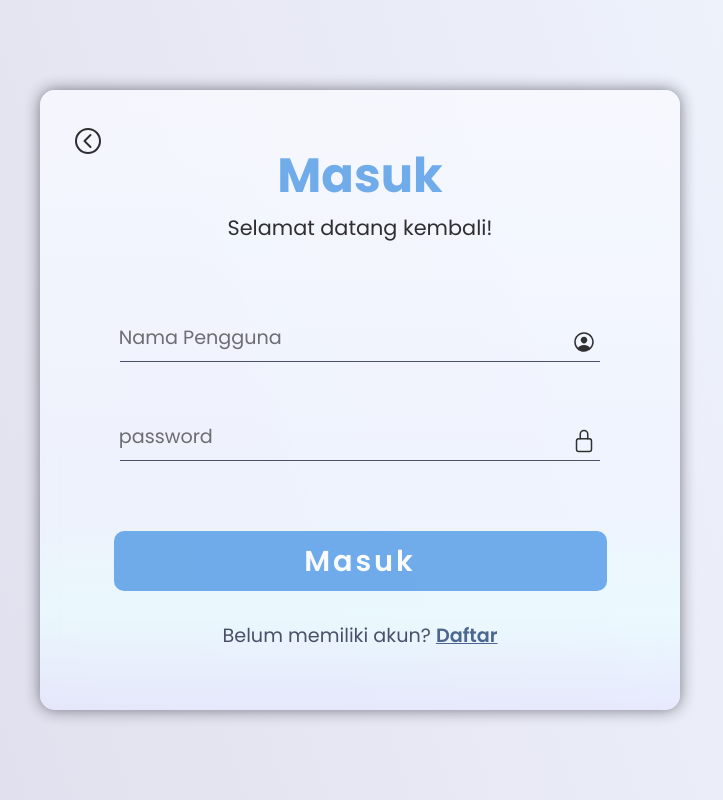
After one commit to MiBlue027/UMKM_Promotion_01, a PHP site: page /LoginPage/loginPage.html in a window 1280 px wide. The commit adds this page. Shown: the whole page, without its empty margins (280-1003 px from the left). Run offline with PHP 8.4, Linux system fonts and the light colour scheme.

Commit message:
Login Register Page

```diff
--- /dev/null
+++ b/LoginPage/loginPage.html
@@ -0,0 +1,112 @@
+<!doctype html>
+<html lang="en">
+<head>
+    <meta charset="UTF-8">
+    <meta name="viewport"
+          content="width=device-width, user-scalable=no, initial-scale=1.0, maximum-scale=1.0, minimum-scale=1.0">
+    <meta http-equiv="X-UA-Compatible" content="ie=edge">
+
+    <!--    Google Font ----------------------------------------------------------->
+    <link rel="preconnect" href="https://fonts.googleapis.com">
+    <link rel="preconnect" href="https://fonts.gstatic.com" crossorigin>
+    <link href="https://fonts.googleapis.com/css2?family=Poppins:ital,wght@0,100;0,200;0,300;0,400;0,500;0,600;0,700;0,800;0,900;1,100;1,200;1,300;1,400;1,500;1,600;1,700;1,800;1,900&display=swap" rel="stylesheet">
+
+    <link rel="stylesheet" href="loginPageStyle.css">
+
+    <title> Login </title>
+</head>
+<body>
+    <div id="wrapper">
+<!--        Login -------------------------------------------------------------------------->
+        <div id="loginContainer">
+            <span class="backIcon" onclick="goToLandingPage()"> <ion-icon name="chevron-back-circle-outline"></ion-icon> </span>
+            <div class="formTitle">
+                <h1> Masuk </h1>
+                <p> Selamat datang kembali! </p>
+            </div>
+            <form action="" class="formContainer">
+                <div class="inputBox">
+                    <input type="text" name="loginUsername" id="loginUsername" required>
+                    <label for="loginUsername"> Nama Pengguna </label>
+                    <span class="inputIcon"> <ion-icon name="person-circle-outline"></ion-icon> </span>
+                </div>
+                <div class="inputBox">
+                    <input type="password" name="loginPassword" id="loginPassword" required>
+                    <label for="loginPassword"> password </label>
+                    <span class="inputIcon"> <ion-icon name="lock-closed-outline"></ion-icon> </span>
+                </div>
+                <input type="submit" id="loginSubmit" class="submitBTN" value="Masuk">
+            </form>
+            <p class="loginOrRegister"> Belum memiliki akun? <span> <a href="#" onclick="openRegisterForm()"> Daftar </a> </span> </p>
+        </div>
+
+<!--        Register ----------------------------------------------------------------------------->
+
+        <div id="registerContainer">
+            <span class="backIcon" onclick="goToLandingPage()"> <ion-icon name="chevron-back-circle-outline"></ion-icon> </span>
+            <div class="formTitle">
+                <h1> Daftar </h1>
+                <p> Halo! Selamat datang! </p>
+            </div>
+            <form action="" class="formContainer">
+                <div class="inputBox">
+                    <input type="text" name="registerUsername" id="registerUsername" required>
+                    <label for="registerUsername"> Nama Pengguna </label>
+                    <span class="inputIcon"> <ion-icon name="person-circle-outline"></ion-icon> </span>
+                </div>
+                <div class="inputBox">
+                    <input type="password" name="registerPassword" id="registerPassword" required>
+                    <label for="registerPassword"> password </label>
+                    <span class="inputIcon"> <ion-icon name="lock-closed-outline"></ion-icon> </span>
+                </div>
+                <div class="inputBox">
+                    <input type="text" name="registerGmail" id="registerGmail" required>
+                    <label for="registerGmail"> Gmail </label>
+                    <span class="inputIcon"> <ion-icon name="mail-outline"></ion-icon> </span>
+                </div>
+                <input type="submit" id="registerSubmit" class="submitBTN" value="Daftar">
+            </form>
+            <p class="loginOrRegister"> Sudah memiliki akun? <span> <a href="#" onclick="openLoginForm()"> Masuk </a> </span> </p>
+        </div>
+
+    </div>
+
+<!--    Register Or Login Link -------------------------------------------------------->
+    <script>
+        const registerForm = document.getElementById('registerContainer');
+        const  loginForm = document.getElementById('loginContainer');
+        function openRegisterForm() {
+            loginForm.style.opacity = '0';
+            setTimeout(function (){
+                loginForm.style.display = 'none';
+                registerForm.style.display = 'flex';
+                setTimeout(function (){
+                    registerForm.style.opacity = '80%';
+                }, 200);
+            },300);
+
+        }
+
+        function openLoginForm(){
+            registerForm.style.opacity = '0';
+            setTimeout(function (){
+                registerForm.style.display = 'none';
+                loginForm.style.display = 'flex';
+                setTimeout(function (){
+                    loginForm.style.opacity = '80%';
+                }, 200);
+            },300);
+        }
+    </script>
+
+<!--    Back to LandingPage Script ---------------------------------------------------->
+    <script>
+        function goToLandingPage(){
+            window.location.href = "../index.html";
+        }
+    </script>
+
+    <script type="module" src="https://unpkg.com/ionicons@7.1.0/dist/ionicons/ionicons.esm.js"></script>
+    <script nomodule src="https://unpkg.com/ionicons@7.1.0/dist/ionicons/ionicons.js"></script>
+</body>
+</html>
--- /dev/null
+++ b/LoginPage/loginPageStyle.css
@@ -0,0 +1,147 @@
+*{
+    margin: 0;
+    padding: 0;
+    box-sizing: border-box;
+    font-family: 'Poppins', Arial, Helvetica, sans-serif;
+}
+body{
+    width: 100%;
+    height: 100vh;
+    overflow: hidden;
+}
+
+#wrapper{
+    width: 100%;
+    height: 100%;
+    display: flex;
+    justify-content: center;
+    align-items: center;
+    background: linear-gradient(251.9deg, rgba(241, 247, 255, 1.00) 0%, rgba(222, 219, 234, 1.00) 100%);
+}
+
+/* Form Style --------------------------------------------------------------------------------------*/
+
+.backIcon{
+    position: absolute;
+    top: 1em;
+    left: 1em;
+    font-size: 2em;
+    cursor: pointer;
+}
+.formContainer{
+    display: flex;
+    flex-direction: column;
+    align-items: center;
+}
+.formTitle{
+    width: 30em;
+    display: flex;
+    flex-direction: column;
+    justify-content: center;
+    align-items: center;
+    text-align: center;
+    margin: 30px 50px 20px 50px;
+}
+.formTitle h1{
+    font-size: 3em;
+    color: #529ce8;
+}
+.formTitle p{
+    font-size: 1.3em;
+}
+.inputBox{
+    width: 30em;
+    border-bottom: solid 1px #242a46;
+    margin: 50px 50px 0 50px;
+}
+.inputBox input{
+    width: 100%;
+    height: 2.5em;
+    background: none;
+    border: none;
+    outline: none;
+    font-size: 1.2em;
+    color: #242a46;
+}
+.inputBox label{
+    position: absolute;
+    left: 4.1em;
+    transform: translateY(10px);
+    font-size: 1.2em;
+    color: #4f4f52;
+    pointer-events: none;
+    transition: .3s;
+}
+.inputBox input:valid~label,
+.inputBox input:focus~label{
+    transform: translateY(-25px);
+    color: #242a46;
+}
+.inputIcon{
+    position: absolute;
+    right: 3.5em;
+    transform: translateY(15px);
+    font-size: 1.5em;
+}
+.submitBTN{
+    margin: 70px 70px 30px 70px;
+    width: 85%;
+    height: 60px;
+    background-color: #529ce8;
+    border: none;
+    border-radius: 10px;
+    color: #ffffff;
+    font-size: 1.8em;
+    font-weight: 550;
+    letter-spacing: .1em;
+    cursor: pointer;
+    transition: .3s;
+}
+.submitBTN:hover{
+    background-color: #86baff;
+    box-shadow: 0 0 10px #86baff;
+}
+.loginOrRegister{
+    font-size: 1.2em;
+    color: #242a46;
+    margin-bottom: 20px;
+}
+.loginOrRegister a{
+    color: #254576;
+    font-weight: 550;
+    transition: .3s;
+}
+.loginOrRegister a:hover{
+    color: #6587b9;
+}
+
+/* Login Register Container -------------------------------------------------------------------------------*/
+
+#loginContainer{
+    width: 40em;
+    height: auto;
+    padding: 20px 50px 40px 50px;
+    background: linear-gradient(180deg, rgba(249, 251, 255, 1.00) 0%, rgba(240, 245, 255, 1.00) 67.5000011920929%, rgba(235, 253, 255, 1.00) 84.50000286102295%, rgba(231, 232, 254, 1.00) 100%);
+    box-shadow: 0 0 15px rgba(31, 32, 43, 0.71);
+    border-radius: 15px;
+    display: flex;
+    flex-direction: column;
+    align-items: center;
+    opacity: 80%;
+    backdrop-filter: blur(10px);
+    transition: all .5s ease-in-out;
+}
+#registerContainer{
+    width: 40em;
+    height: auto;
+    padding: 20px 50px 40px 50px;
+    background: linear-gradient(180deg, rgba(249, 251, 255, 1.00) 0%, rgba(240, 245, 255, 1.00) 67.5000011920929%, rgba(235, 253, 255, 1.00) 84.50000286102295%, rgba(231, 232, 254, 1.00) 100%);
+    box-shadow: 0 0 15px rgba(31, 32, 43, 0.71);
+    border-radius: 15px;
+    display: none;
+    flex-direction: column;
+    align-items: center;
+    opacity: 0;
+    backdrop-filter: blur(10px);
+    transition: all .5s ease-in-out;
+}
```
Also changed, not shown: index.html (+8 -2 lines), indexStyle.css (+5 -4 lines).
